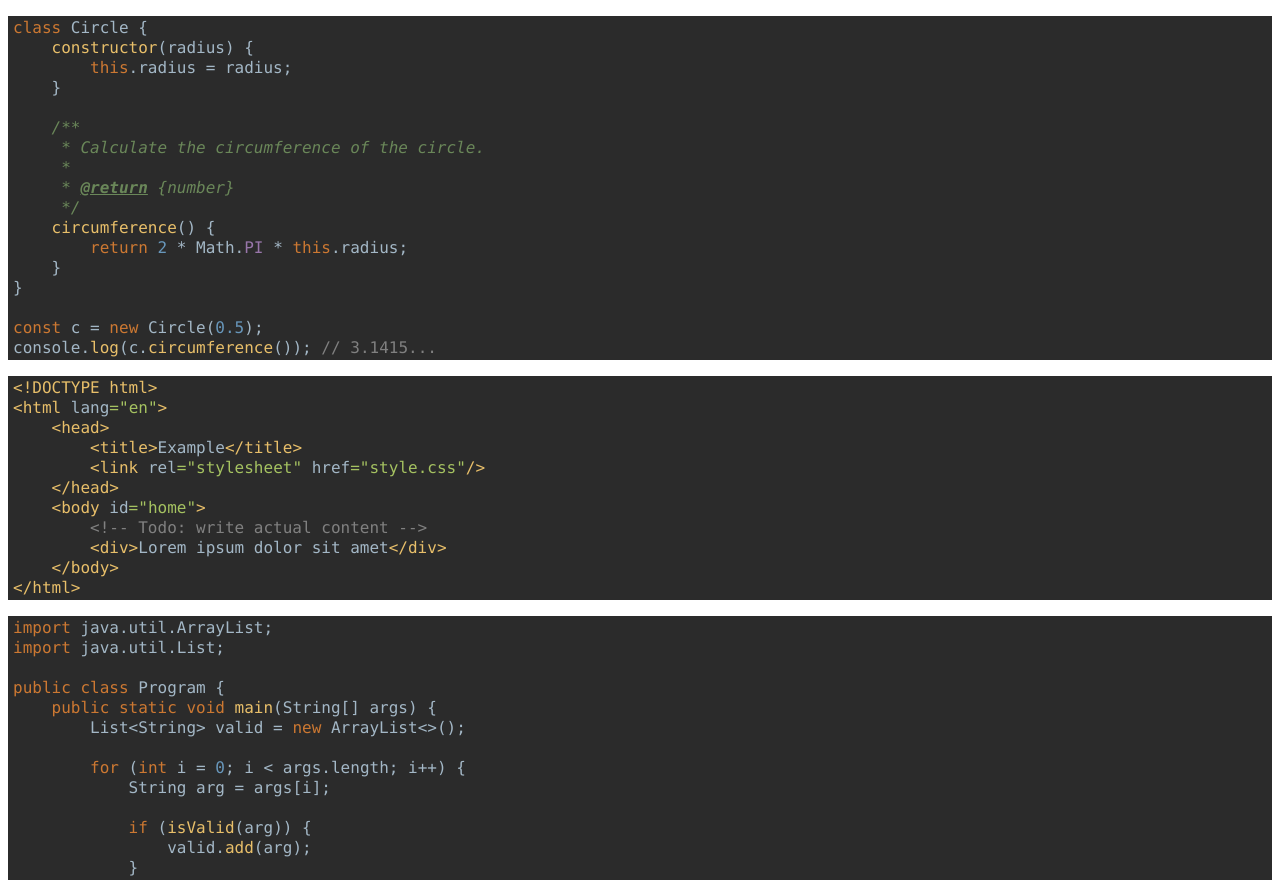
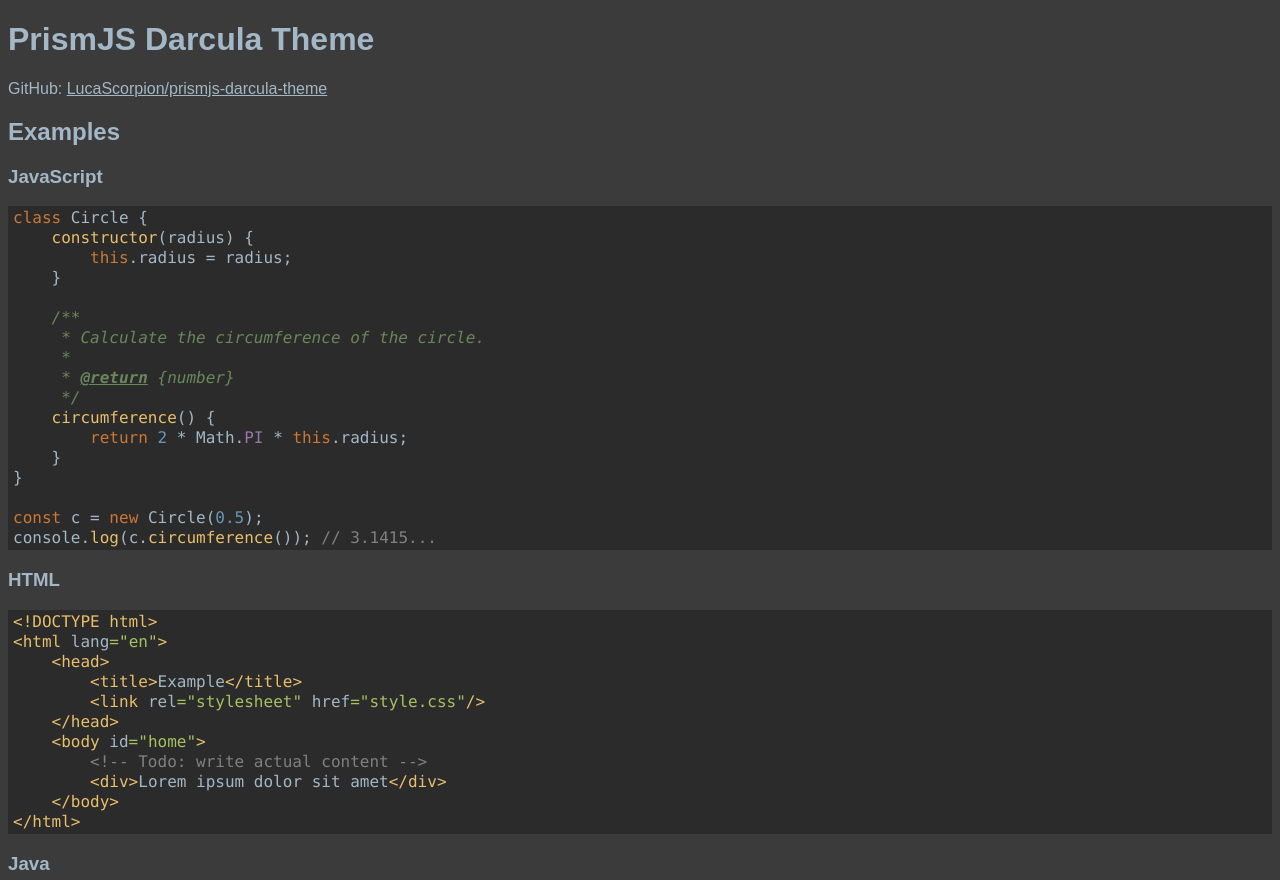
Before and after one commit to LucaScorpion/prismjs-darcula-theme, a website: page docs/index.html in a window 1280 px wide. Shown: the top 880 px of the page. Drawn offline with Linux system fonts and the light colour scheme.

Commit message:
Update readme, docs styling

```diff
--- a/docs/index.html
+++ b/docs/index.html
@@ -3,11 +3,18 @@
     <head>
         <title>PrismJS Darcula Theme</title>
 
+        <link href="style.css" rel="stylesheet"/>
         <link href="darcula.css" rel="stylesheet"/>
         <script src="prism.js"></script>
     </head>
     <body>
-<pre><code class="language-js">class Circle {
+        <h1>PrismJS Darcula Theme</h1>
+        GitHub: <a href="https://github.com/LucaScorpion/prismjs-darcula-theme">LucaScorpion/prismjs-darcula-theme</a>
+
+        <h2>Examples</h2>
+
+        <h3>JavaScript</h3>
+        <pre><code class="language-js">class Circle {
     constructor(radius) {
         this.radius = radius;
     }
@@ -26,6 +33,7 @@
 console.log(c.circumference()); // 3.1415...
 </code></pre>
 
+        <h3>HTML</h3>
         <pre><code class="language-html">&lt;!DOCTYPE html&gt;
 &lt;html lang=&quot;en&quot;&gt;
     &lt;head&gt;
@@ -39,6 +47,7 @@
 &lt;/html&gt;
 </code></pre>
 
+        <h3>Java</h3>
         <pre><code class="language-java">import java.util.ArrayList;
 import java.util.List;
 
@@ -67,6 +76,7 @@
 }
 </code></pre>
 
+        <h3>CSS</h3>
         <pre><code class="language-css">.row {
     display: flex;
     flex-direction: row;
@@ -80,6 +90,7 @@
 }
 </code></pre>
 
+        <h3>JSON</h3>
         <pre><code class="language-json">{
   "ok": true,
   "list": [
@@ -91,6 +102,7 @@
 }
 </code></pre>
 
+        <h3>YAML</h3>
         <pre><code class="language-yaml">version: '3.7'
 services:
   rabbitmq:
--- /dev/null
+++ b/docs/style.css
@@ -0,0 +1,13 @@
+html {
+    background-color: #3b3b3b;
+    color: #a3b7c6;
+    font-family: sans-serif;
+}
+
+a {
+    color: #a3b7c6;
+}
+
+a:hover {
+    color: #788491;
+}
```
Also changed, not shown: README.md.
